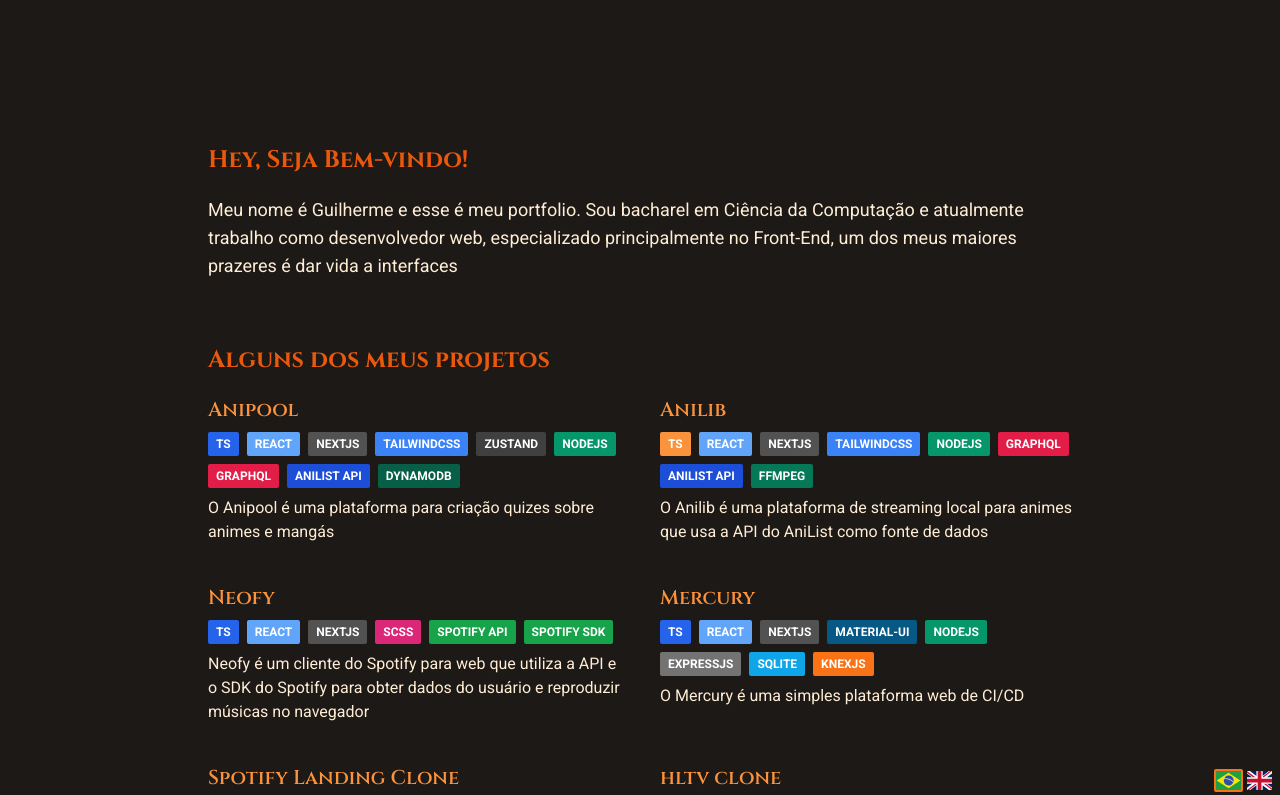
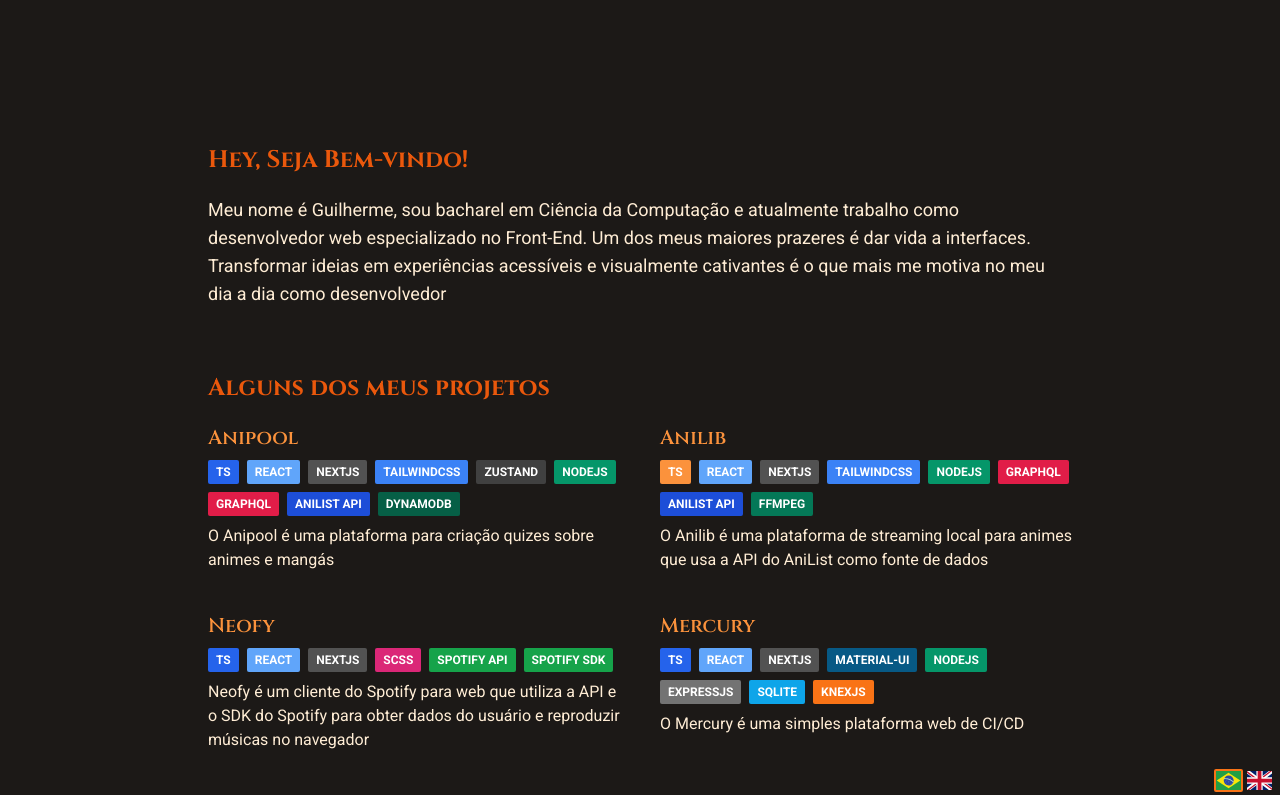
Before and after one commit to guilhermeg2k/new-portfolio, a React (Vite) app: page / in a window 1280 px wide. Shown: the top 795 px of the page. Built offline with nearby package versions, Linux system fonts and the light colour scheme.

Commit message:
feat: update description

```diff
--- a/src/translation/en.ts
+++ b/src/translation/en.ts
@@ -1,8 +1,9 @@
 export default {
   home: {
     introduction: {
-      title: "Hi, I'm Guilherme",
-      description: "This is my portfolio, i have a Bachelor's degree in Computer Science and I'm currently working as a web developer, specializing mainly on the Front-End one of my greatest pleasures is to bring interfaces to life",
+      title: "Hey, Welcome!",
+      description:
+        "My name is Guilherme, I'm a Computer Science graduate and currently work as a web developer specialized in Front-End. One of my greatest pleasures is bringing interfaces to life. Turning ideas into accessible and visually engaging experiences is what motivates me the most in my day-to-day work as a developer.",
     },
     projectsTitle: "Some of my Projects",
     worksTitle: "Work Experience",
@@ -221,9 +222,9 @@
 
   works: [
     {
-      company: 'Cyan Agroanalytics',
-      position: 'Front-End Developer',
-      dateRange: 'Oct. 2021 - Currently',
+      company: "Cyan Agroanalytics",
+      position: "Front-End Developer",
+      dateRange: "Oct. 2021 - Currently",
       description:
         "Development and optimization of interfaces, dashboards and \
         tracking tools for a geoclimatic intelligence platform, mainly using \
--- a/src/translation/pt.ts
+++ b/src/translation/pt.ts
@@ -3,7 +3,7 @@
     introduction: {
       title: "Hey, Seja Bem-vindo!",
       description:
-        'Meu nome é Guilherme e esse é meu portfolio. Sou bacharel em Ciência da Computação e atualmente trabalho como desenvolvedor web, especializado principalmente no Front-End, um dos meus maiores prazeres é dar vida a interfaces',
+        "Meu nome é Guilherme, sou bacharel em Ciência da Computação e atualmente trabalho como desenvolvedor web especializado no Front-End. Um dos meus maiores prazeres é dar vida a interfaces. Transformar ideias em experiências acessíveis e visualmente cativantes é o que mais me motiva no meu dia a dia como desenvolvedor",
     },
     projectsTitle: "Alguns dos meus projetos",
     worksTitle: "Experiência profissional",
```
